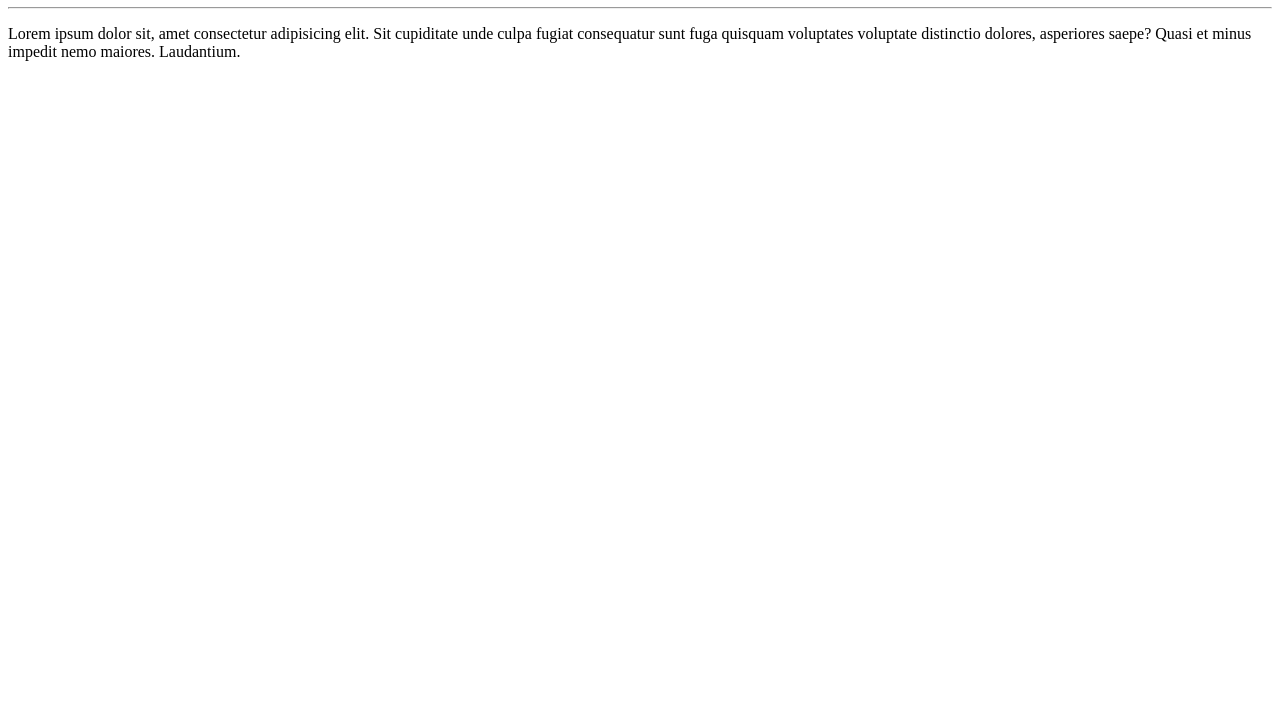
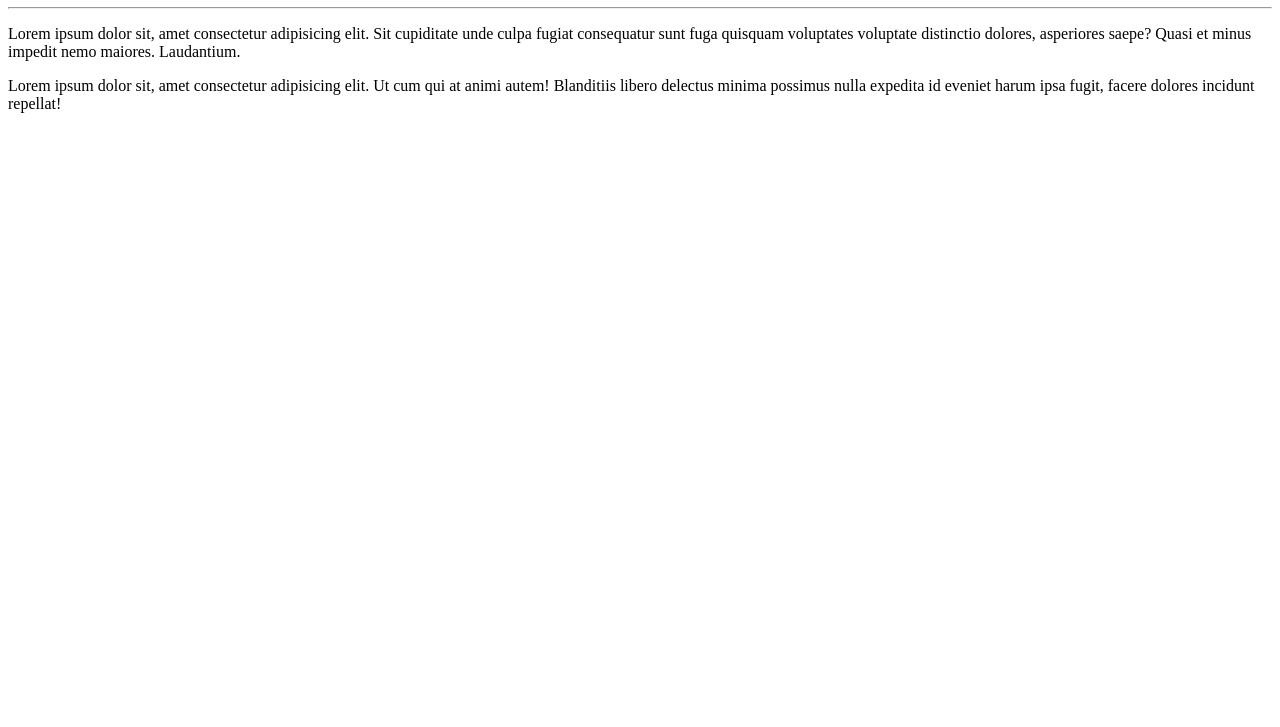
Before and after one commit to JonhCanalSELIGA/Ola-Mundo, a plain HTML site: page Site-exemplo/index.html in a window 1280 px wide. Shown: the part 73-800 px from the top of the page. Drawn offline with Linux system fonts and the light colour scheme.

Commit message:
Update -programa

```diff
--- a/Site-exemplo/index.html
+++ b/Site-exemplo/index.html
@@ -9,5 +9,6 @@
     <h1>Ola, Mundo!</h1>
     <hr>
     <p>Lorem ipsum dolor sit, amet consectetur adipisicing elit. Sit cupiditate unde culpa fugiat consequatur sunt fuga quisquam voluptates voluptate distinctio dolores, asperiores saepe? Quasi et minus impedit nemo maiores. Laudantium.</p>
+    <p>Lorem ipsum dolor sit, amet consectetur adipisicing elit. Ut cum qui at animi autem! Blanditiis libero delectus minima possimus nulla expedita id eveniet harum ipsa fugit, facere dolores incidunt repellat!</p>
 </body>
 </html>
```
